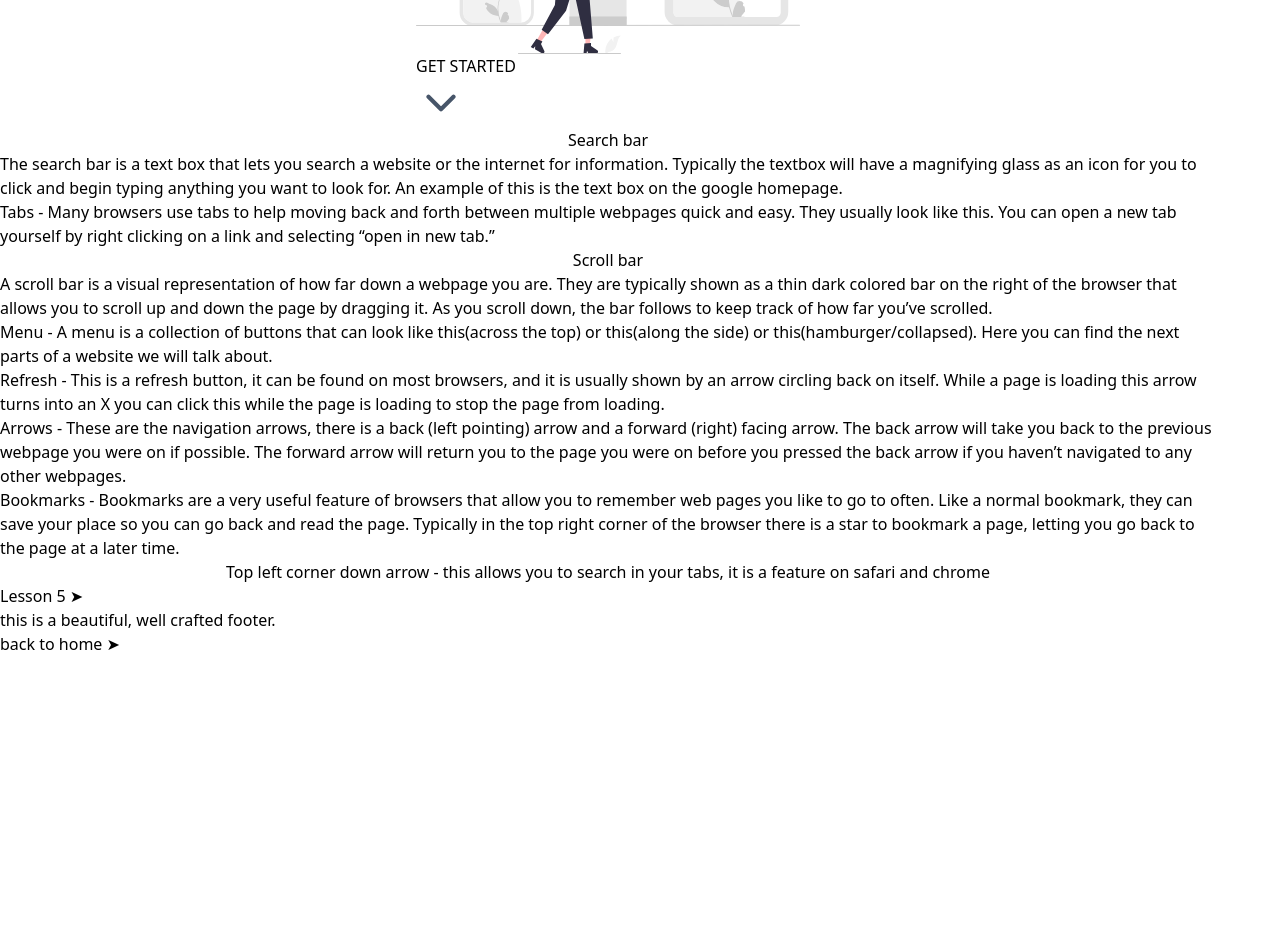
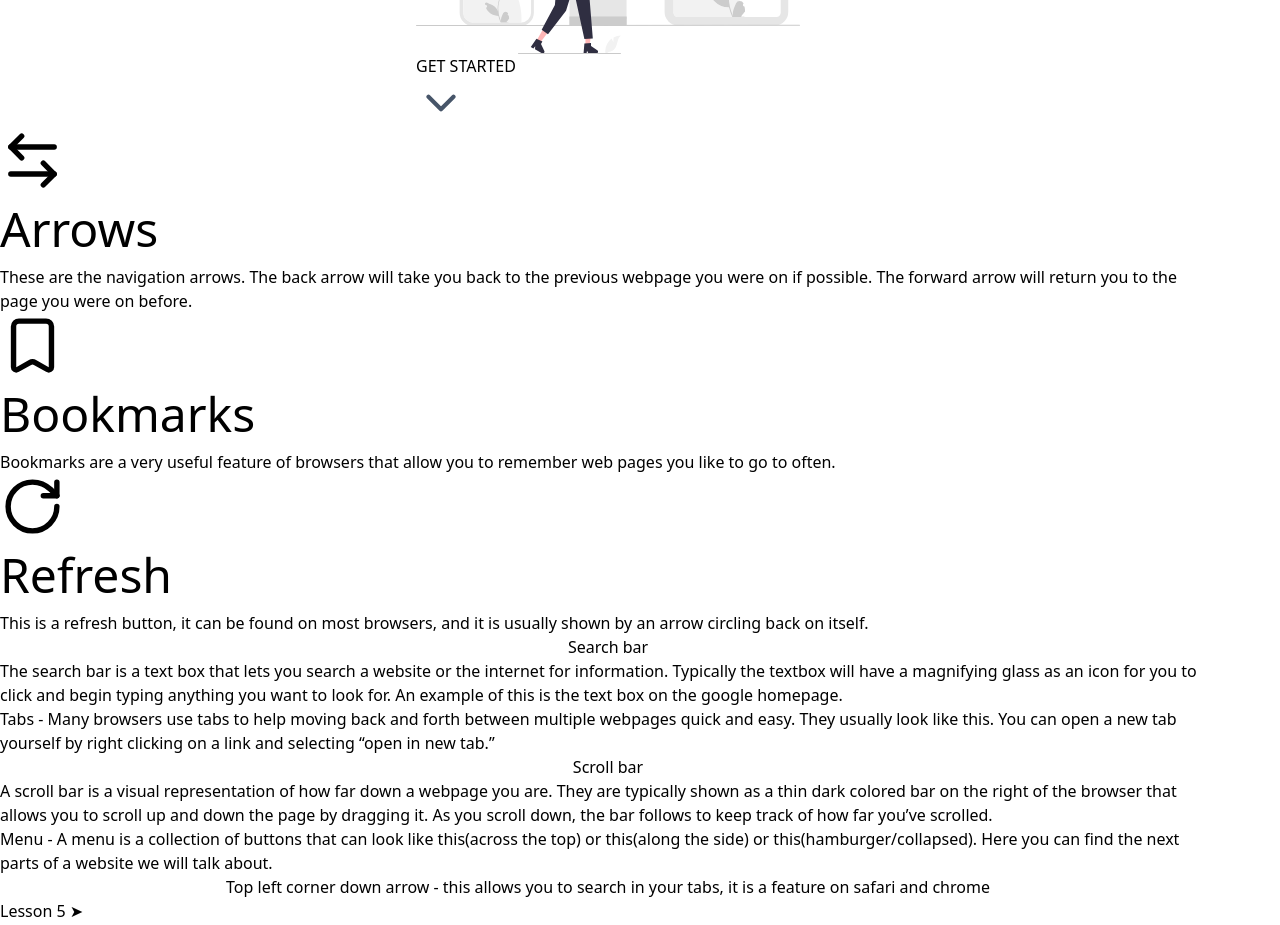
Before and after one commit to j-cleme/capstone_teaching-tech-lit, a SvelteKit app: page /browsers in a window 1280 px wide. Shown: the part 920-1845 px from the top of the page. Before the commit the page ends 1576 px from the top, so only its background shows below. Built offline with nearby package versions, Linux system fonts and the light colour scheme.

Commit message:
Browsers Updated

```diff
--- a/src/routes/browsers/+page.svelte
+++ b/src/routes/browsers/+page.svelte
@@ -1,5 +1,5 @@
 <script>
-	import {ChevronDown} from 'lucide-svelte';
+	import {ChevronDown, ArrowLeftRight, Bookmark, RotateCw} from 'lucide-svelte';
 </script>
 <svelte:head>
 	<title>Lesson 4 - Broswers</title>
@@ -23,6 +23,37 @@
 		<div class="flex flex-col items-center">
 		<p class=" tracking-widest text-2xl text-slate-600 font-light mt-10">GET STARTED</p>
 		<ChevronDown size={50} style="color:rgb(71, 85, 105);"/>
+		</div>
+	</div>
+	<div class="md:grid md:grid-cols-3 w-full justify-center justify-items-center">
+		<div class="flex flex-col p-4">
+			<ArrowLeftRight size={65}/>
+			<h1 class=" text-3xl text-slate-800 font-semibold ">
+				Arrows
+			</h1>
+			<p class="text-slate-600 max-w-[40ch]" >
+				These are the <span class="text-[#ec598b]">navigation arrows</span>. The back arrow will take you back to the previous webpage you were on if possible. The forward arrow will return you to the page you were on before.
+			</p>
+		</div>
+
+		<div class="flex flex-col p-4">
+			<Bookmark size={65}/>
+			<h1 class=" text-3xl text-slate-800 font-semibold ">
+				Bookmarks
+			</h1>
+			<p class="text-slate-600">
+				<span class="text-[#ec598b]">Bookmarks</span> are a very useful feature of browsers that allow you to remember web pages you like to go to often.
+			</p>
+		</div>
+
+		<div class="flex flex-col p-4">
+			<RotateCw size={65}/>
+			<h1 class=" text-3xl text-slate-800 font-semibold ">
+				Refresh
+			</h1>
+			<p class="text-slate-600">
+				This is a <span class="text-[#ec598b]">refresh</span> button, it can be found on most browsers, and it is usually shown by an arrow circling back on itself.
+			</p>
 		</div>
 	</div>
 	<p>Search bar</p>
@@ -51,23 +82,6 @@
 		talk about.
 	</p>
 	<p>
-		Refresh - This is a refresh button, it can be found on most browsers, and it is usually shown by
-		an arrow circling back on itself. While a page is loading this arrow turns into an X you can
-		click this while the page is loading to stop the page from loading.
-	</p>
-	<p>
-		Arrows - These are the navigation arrows, there is a back (left pointing) arrow and a forward
-		(right) facing arrow. The back arrow will take you back to the previous webpage you were on if
-		possible. The forward arrow will return you to the page you were on before you pressed the back
-		arrow if you haven’t navigated to any other webpages.
-	</p>
-	<p>
-		Bookmarks - Bookmarks are a very useful feature of browsers that allow you to remember web pages
-		you like to go to often. Like a normal bookmark, they can save your place so you can go back and
-		read the page. Typically in the top right corner of the browser there is a star to bookmark a
-		page, letting you go back to the page at a later time.
-	</p>
-	<p>
 		Top left corner down arrow - this allows you to search in your tabs, it is a feature on safari
 		and chrome
 	</p>
```
Also changed, not shown: src/routes/accessibility/+page.svelte (+14 -0 lines).
